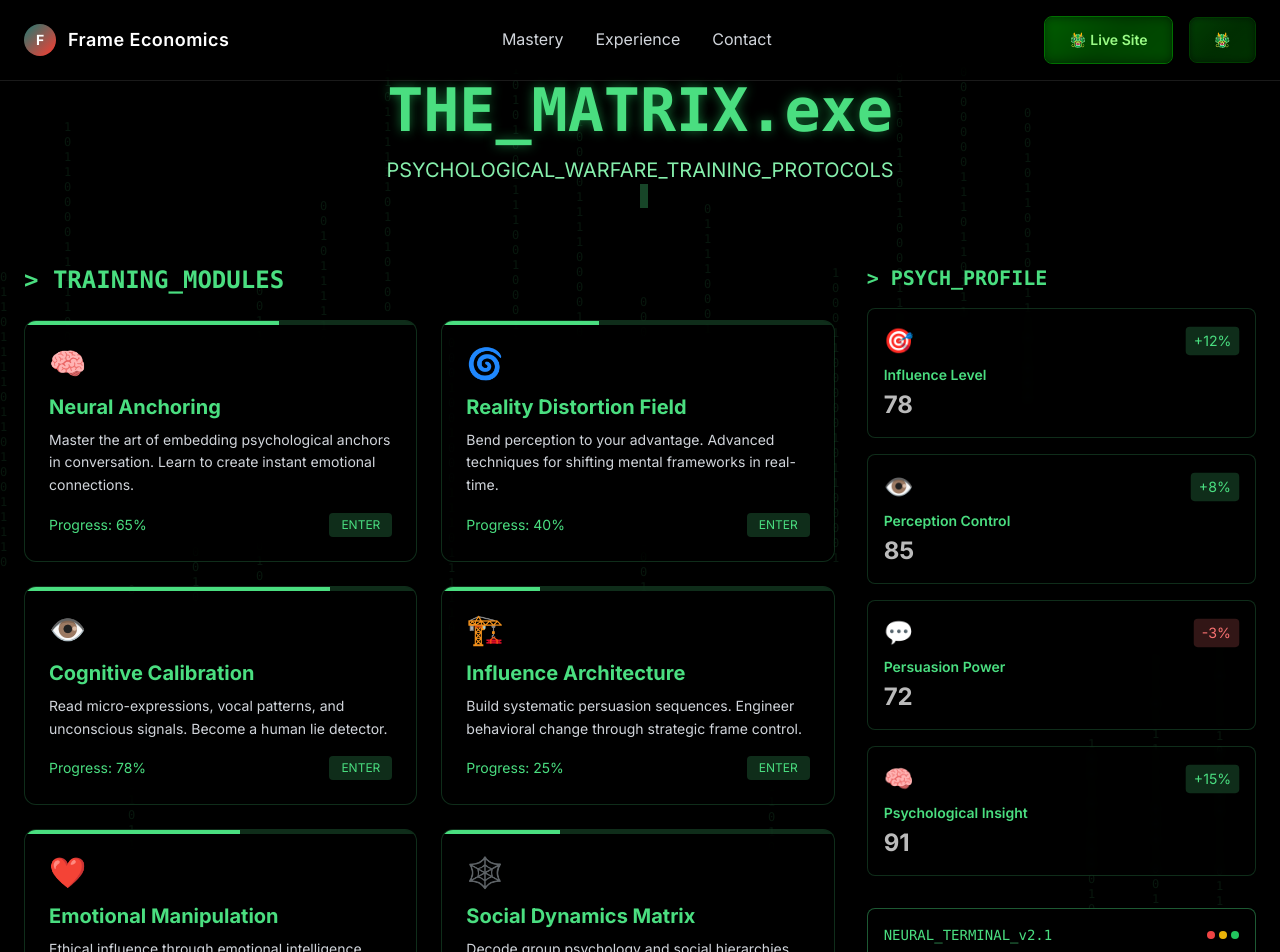
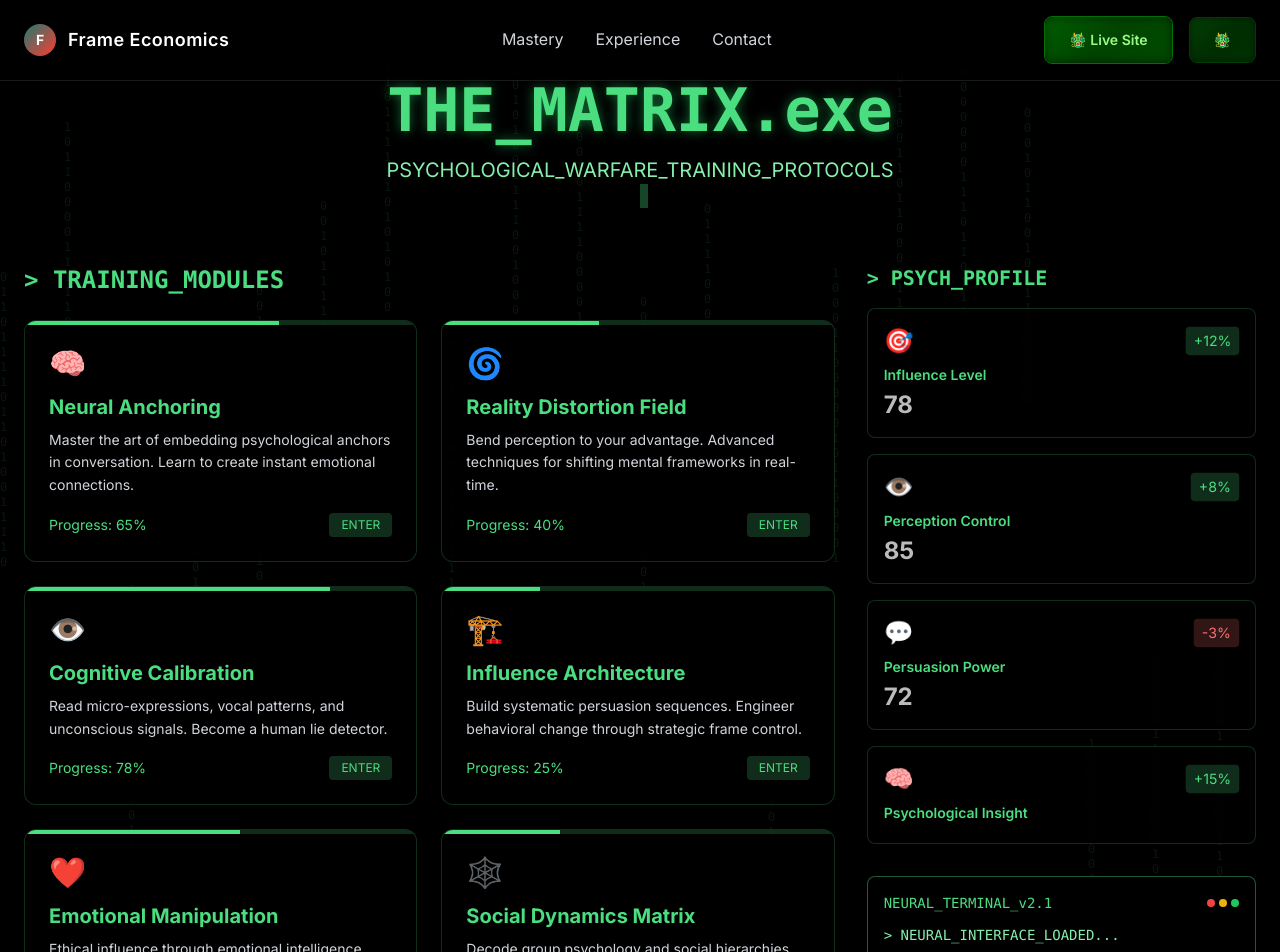
Before and after one commit to Daelyte/Frame-Control-Economics-v2, a Next.js app: page /matrix in a window 1280 px wide. Shown: the top 952 px of the page. Built offline with nearby package versions, Linux system fonts and the light colour scheme.

Commit message:
Fix: Remove unused setUserProfile variable in Matrix page

```diff
--- a/app/matrix/page.tsx
+++ b/app/matrix/page.tsx
@@ -96,13 +96,13 @@ const PsychProfileCard = ({ metric, value, change, icon }: {
 
 export default function MatrixTrainingPage() {
   const [activeModule, setActiveModule] = useState<number | null>(null);
-  const [userProfile, setUserProfile] = useState({
+  const [userProfile] = useState({
     influence: 78,
     perception: 85,
     persuasion: 72,
-    psychology: 91
+    manipulation: 65,
+    charisma: 81,
   });
-
   const [terminalOutput, setTerminalOutput] = useState<string[]>([
     '> NEURAL_INTERFACE_LOADED...',
     '> PSYCHOLOGICAL_PROFILE_SCANNED...',
```
